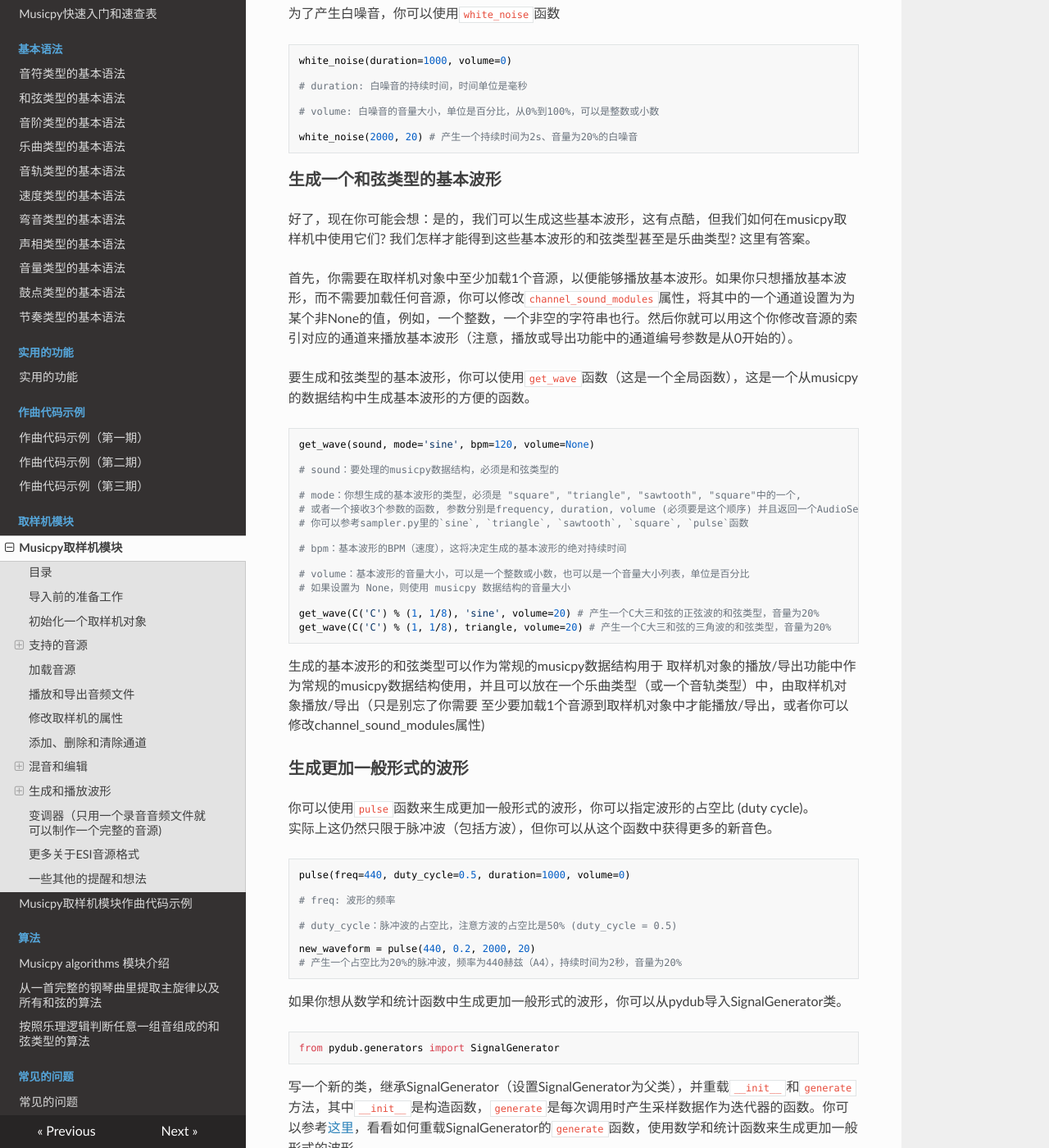
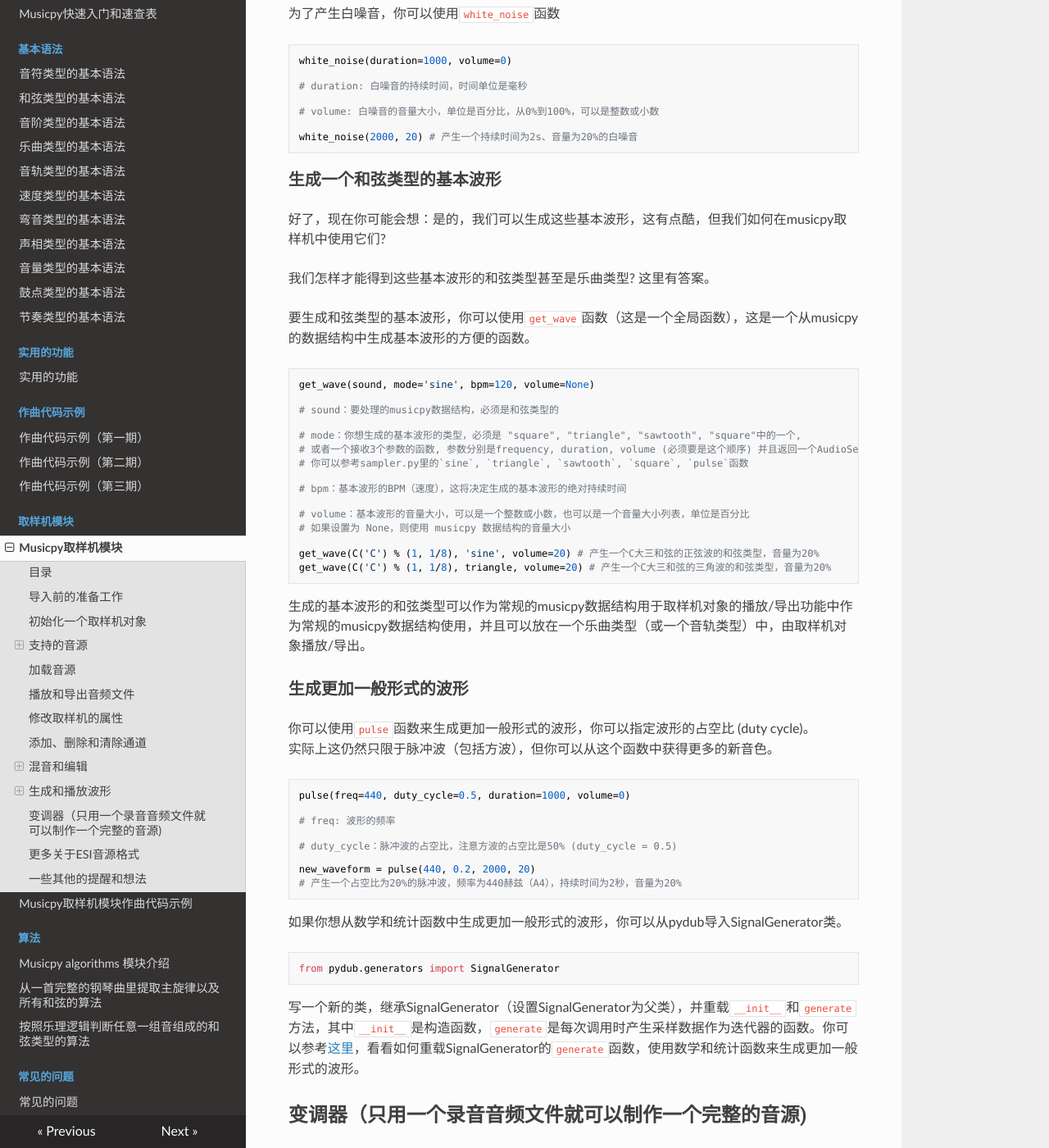
Before and after one commit to Rainbow-Dreamer/musicpy_docs_zh_CN, an MkDocs documentation site: the page built from docs/Musicpy sampler module.md, in a window 1280 px wide and 1400 px high, scrolled down 13331 px. Shown: the whole window at 82% size. Built offline with MkDocs 1.6.1, drawn with Linux system fonts in a browser that asks for light colours; nearby versions of some CDN libraries.

Commit message:
Update Musicpy sampler module.md

````diff
--- a/docs/Musicpy sampler module.md
+++ b/docs/Musicpy sampler module.md
@@ -594,9 +594,8 @@ white_noise(2000, 20) # 产生一个持续时间为2s、音量为20%的白噪音
 
 ### 生成一个和弦类型的基本波形
 好了，现在你可能会想：是的，我们可以生成这些基本波形，这有点酷，但我们如何在musicpy取样机中使用它们?
+
 我们怎样才能得到这些基本波形的和弦类型甚至是乐曲类型? 这里有答案。
-
-首先，你需要在取样机对象中至少加载1个音源，以便能够播放基本波形。如果你只想播放基本波形，而不需要加载任何音源，你可以修改`channel_sound_modules`属性，将其中的一个通道设置为为某个非None的值，例如，一个整数，一个非空的字符串也行。然后你就可以用这个你修改音源的索引对应的通道来播放基本波形（注意，播放或导出功能中的通道编号参数是从0开始的）。
 
 要生成和弦类型的基本波形，你可以使用`get_wave`函数（这是一个全局函数），这是一个从musicpy的数据结构中生成基本波形的方便的函数。
 ```python
@@ -616,9 +615,7 @@ get_wave(sound, mode='sine', bpm=120, volume=None)
 get_wave(C('C') % (1, 1/8), 'sine', volume=20) # 产生一个C大三和弦的正弦波的和弦类型，音量为20%
 get_wave(C('C') % (1, 1/8), triangle, volume=20) # 产生一个C大三和弦的三角波的和弦类型，音量为20%
 ```
-生成的基本波形的和弦类型可以作为常规的musicpy数据结构用于
-取样机对象的播放/导出功能中作为常规的musicpy数据结构使用，并且可以放在一个乐曲类型（或一个音轨类型）中，由取样机对象播放/导出（只是别忘了你需要
-至少要加载1个音源到取样机对象中才能播放/导出，或者你可以修改channel_sound_modules属性)
+生成的基本波形的和弦类型可以作为常规的musicpy数据结构用于取样机对象的播放/导出功能中作为常规的musicpy数据结构使用，并且可以放在一个乐曲类型（或一个音轨类型）中，由取样机对象播放/导出。
 
 ### 生成更加一般形式的波形
 你可以使用`pulse`函数来生成更加一般形式的波形，你可以指定波形的占空比 (duty cycle)。
````
